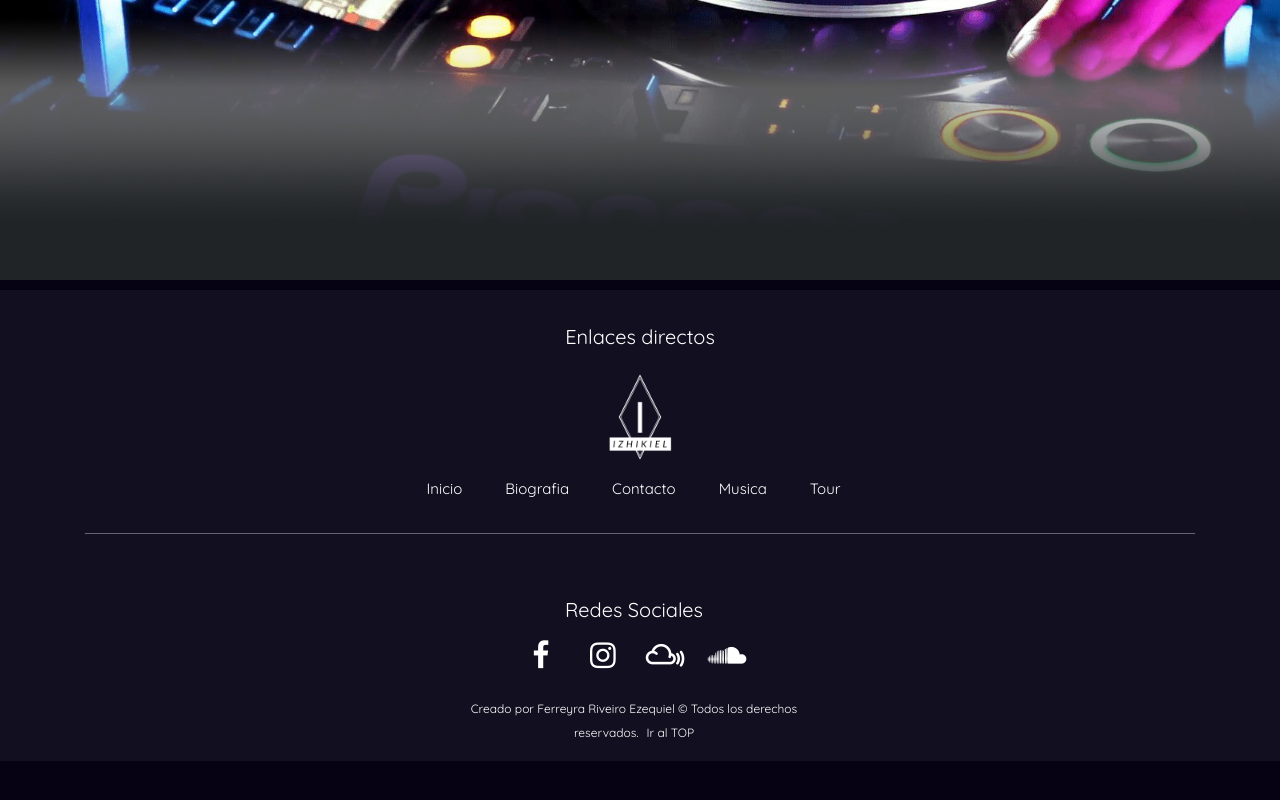
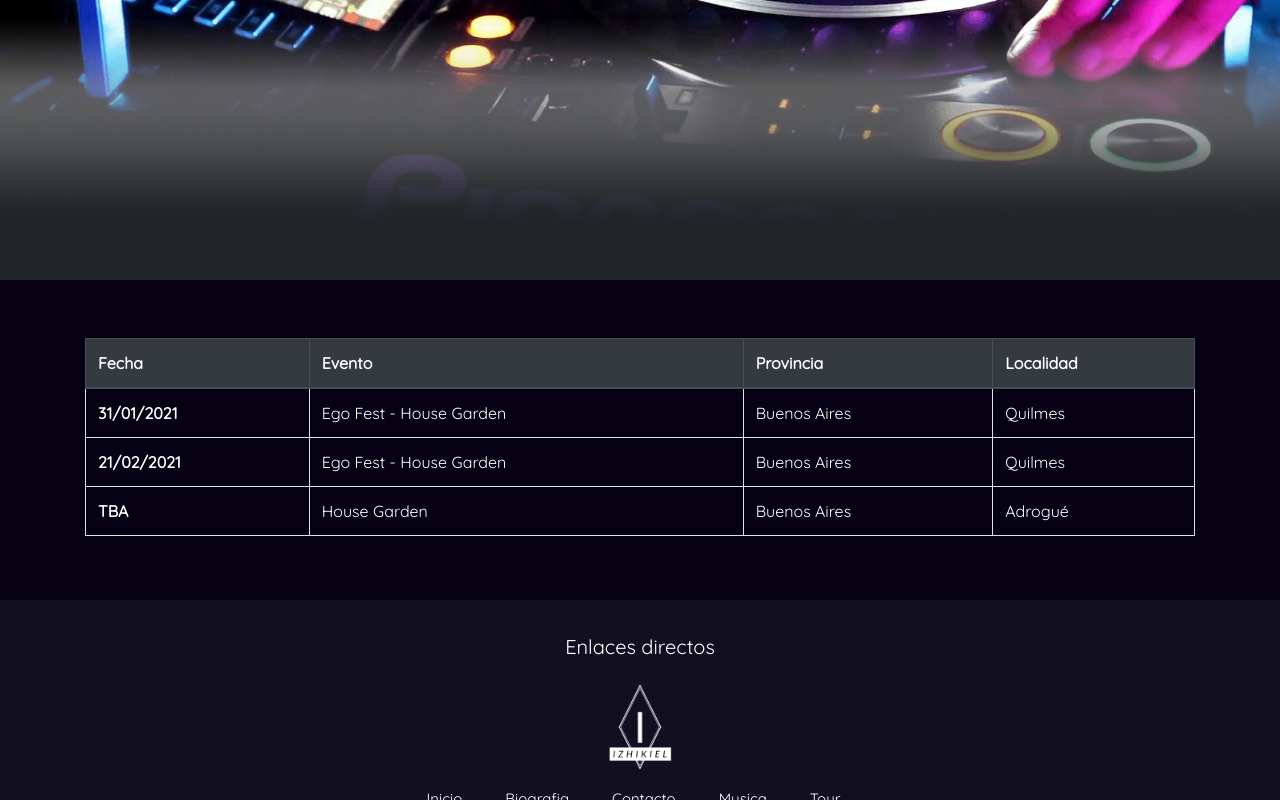
Before and after one commit to riveiroezequiel/riveiroezequiel, a website: page htmls/tour.html in a window 1280 px wide. Shown: the part 520-1320 px from the top of the page. Before the commit the page ends 1281 px from the top, so only its background shows below. Drawn offline with nearby package versions, Linux system fonts and the light colour scheme.

Commit message:
se agrego la tabla con fechas del tour y el archivo sass para dar estilo

```diff
--- a/SCSS/estilo.scss
+++ b/SCSS/estilo.scss
@@ -3,4 +3,5 @@
 @import "main";
 @import "Bio";
 @import "contacto";
-@import "musica"
+@import "musica";
+@import "tabla";
--- /dev/null
+++ b/SCSS/tabla.scss
@@ -0,0 +1,3 @@
+.letrasTabla {color: white;
+ text-decoration: none;
+}
--- a/htmls/tour.html
+++ b/htmls/tour.html
@@ -11,8 +11,7 @@
     <link rel="preconnect" href="https://fonts.gstatic.com">
     <link href="https://fonts.googleapis.com/css2?family=Quicksand&display=swap" rel="stylesheet">
     <link rel="stylesheet" href="../css/main.css">
-    <meta-name="description="
-        content="DJ Izhikiel, próximas fechas y tour, techno melodico, Buenos Aires, Argentina">
+    <meta-name="description=" content="DJ Izhikiel, próximas fechas y tour, techno melodico, Buenos Aires, Argentina">
         </meta-name>
         <meta name="keywords"
             content="DJ, Producer, Progressive, Argentina, Techno, Izhikiel, Sets, tour, proximas, fechas">
@@ -64,14 +63,42 @@
         <h3 class="slogan">Un sonido único</h3>
     </section>
 
-<main>
-
-
-
-
-
-
-</main>
+    <main>
+        <section class="tablaPrincipal">
+            <div class="container table-responsive py-5">
+                <table class="table table-bordered">
+                    <thead class="thead-dark">
+                        <tr>
+                            <th scope="col">Fecha</th>
+                            <th scope="col">Evento</th>
+                            <th scope="col">Provincia</th>
+                            <th scope="col">Localidad</th>
+                        </tr>
+                    </thead>
+                    <tbody class="letrasTabla">
+                        <tr>
+                            <th scope="row">31/01/2021</th>
+                            <td>Ego Fest - House Garden</td>
+                            <td>Buenos Aires</td>
+                            <td>Quilmes</td>
+                        </tr>
+                        <tr>
+                            <th scope="row">21/02/2021</th>
+                            <td>Ego Fest - House Garden</td>
+                            <td>Buenos Aires</td>
+                            <td>Quilmes</td>
+                        </tr>
+                        <tr>
+                            <th scope="row">TBA</th>
+                            <td>House Garden</td>
+                            <td>Buenos Aires</td>
+                            <td>Adrogué</td>
+                        </tr>
+                    </tbody>
+                </table>
+            </div>
+        </section>
+    </main>
 
 
     <footer class="site-footer">
@@ -116,8 +143,8 @@
                         </div>
                         <div class="row">
                             <div class="col-xs-12 col-sm-12 col-md-12 mt-2 mt-sm-2 text-center text-white">
-                                <p class="derechos">Creado por Ferreyra Riveiro Ezequiel © Todos los derechos reservados.<a
-                                        class="text-green ml-2" href="musica.html">Ir al TOP</a></p>
+                                <p class="derechos">Creado por Ferreyra Riveiro Ezequiel © Todos los derechos
+                                    reservados.<a class="text-green ml-2" href="tour.html">Ir al TOP</a></p>
                             </div>
                             <hr>
                         </div>
```
Also changed, not shown: htmls/bio.html (+1 -1 lines), css/main.css.
